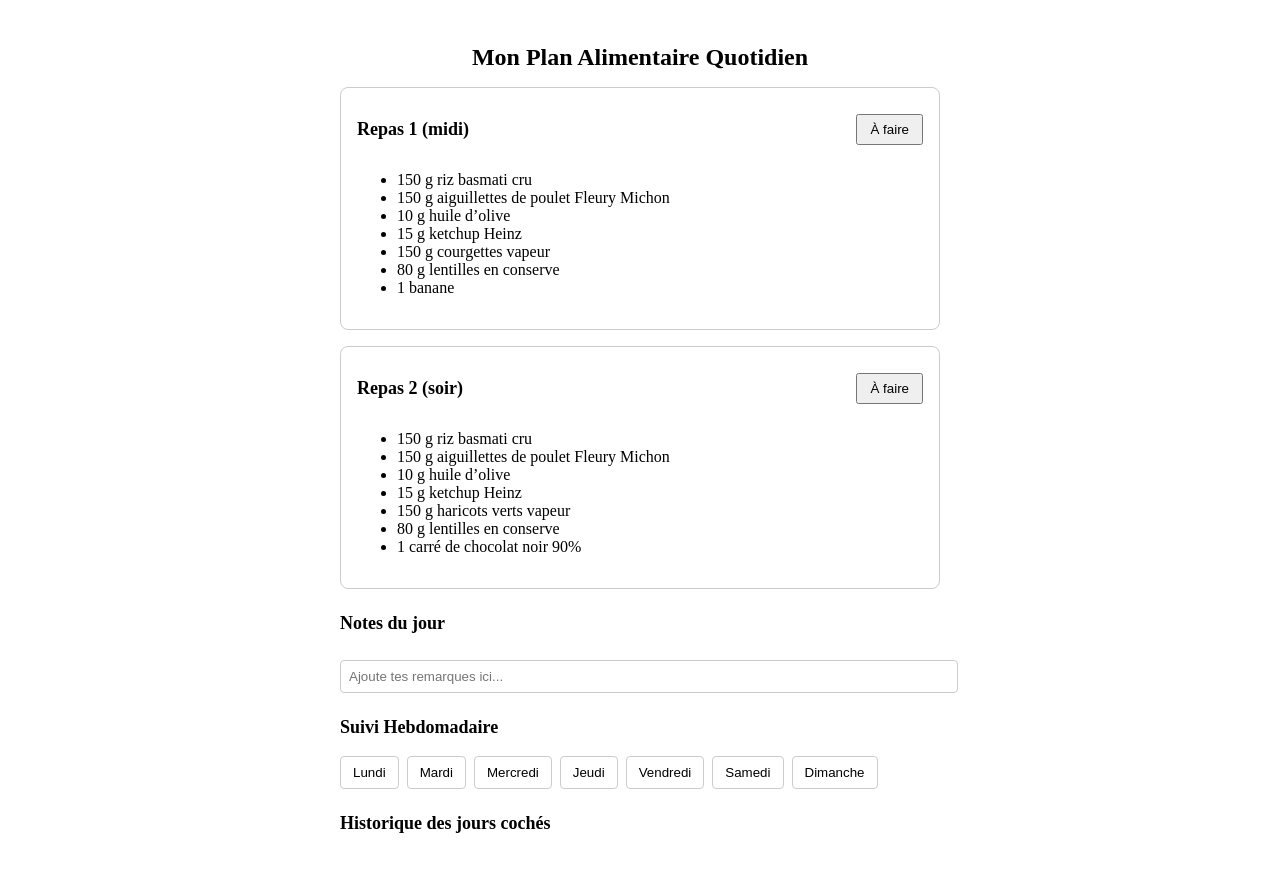
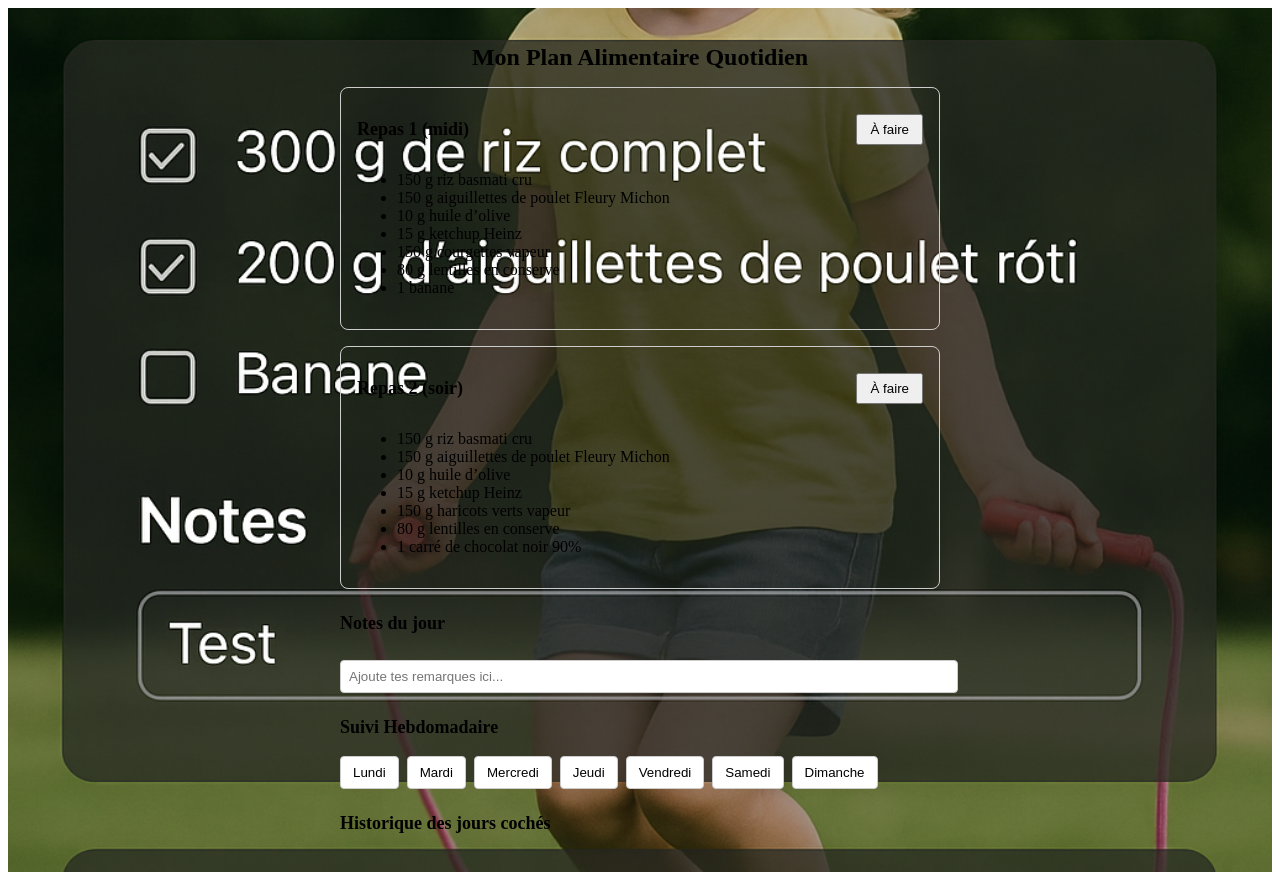
Before and after one commit to Mathelchrist/testchatgpt, a Next.js app: page / in a window 1280 px wide. Built offline with nearby package versions, Linux system fonts and the light colour scheme.

Commit message:
Add files via upload

```diff
--- a/pages/index.js
+++ b/pages/index.js
@@ -4,7 +4,12 @@ import MealTrackerApp from '../components/ui/MealTrackerApp'
 
 export default function Home() {
   return (
-    <div>
+    <div style={{
+      backgroundImage: 'url(/background.png)',
+      backgroundSize: 'cover',
+      backgroundPosition: 'center',
+      minHeight: '100vh'
+    }}>
       <Head>
         <title>Plan Alimentaire</title>
         <meta name="viewport" content="initial-scale=1.0, width=device-width" />
```
Also changed, not shown: public/background.png (added).
